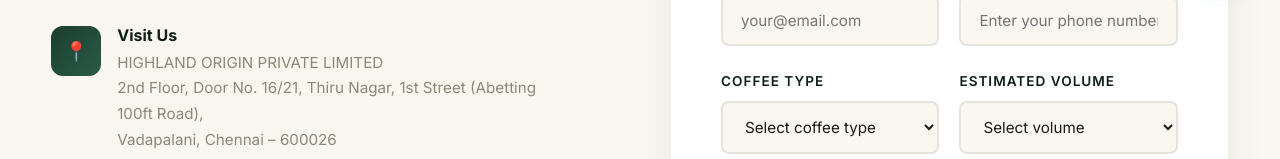
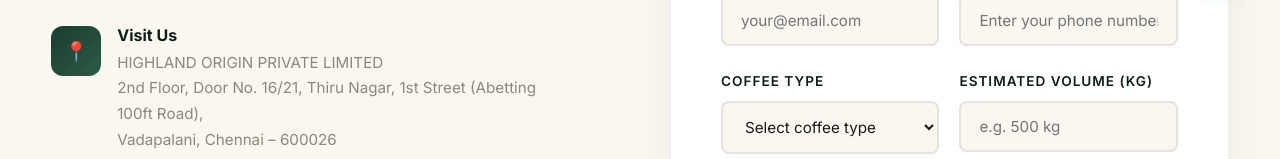
Before and after one commit to mdasper/Highland-origin, a React (Vite) app: page /contact in a window 1280 px wide. Shown: the part 793-952 px from the top of the page. Built offline with nearby package versions, Linux system fonts and the light colour scheme; a web font is replaced by a local one.

Commit message:
Change estimated volume dropdown to kg input field

```diff
--- a/src/pages/ContactPage.jsx
+++ b/src/pages/ContactPage.jsx
@@ -166,15 +166,15 @@ export default function ContactPage() {
                     </select>
                   </div>
                   <div className="form-group">
-                    <label htmlFor="volume">Estimated Volume</label>
-                    <select id="volume" name="volume" value={formData.volume} onChange={handleChange}>
-                      <option value="">Select volume</option>
-                      <option value="sample">Sample Request</option>
-                      <option value="1-5mt">1 – 5 MT</option>
-                      <option value="5-20mt">5 – 20 MT</option>
-                      <option value="20-50mt">20 – 50 MT</option>
-                      <option value="50+mt">50+ MT</option>
-                    </select>
+                    <label htmlFor="volume">Estimated Volume (kg)</label>
+                    <input
+                      type="text"
+                      id="volume"
+                      name="volume"
+                      value={formData.volume}
+                      onChange={handleChange}
+                      placeholder="e.g. 500 kg"
+                    />
                   </div>
                 </div>
                 <div className="form-group">
```
